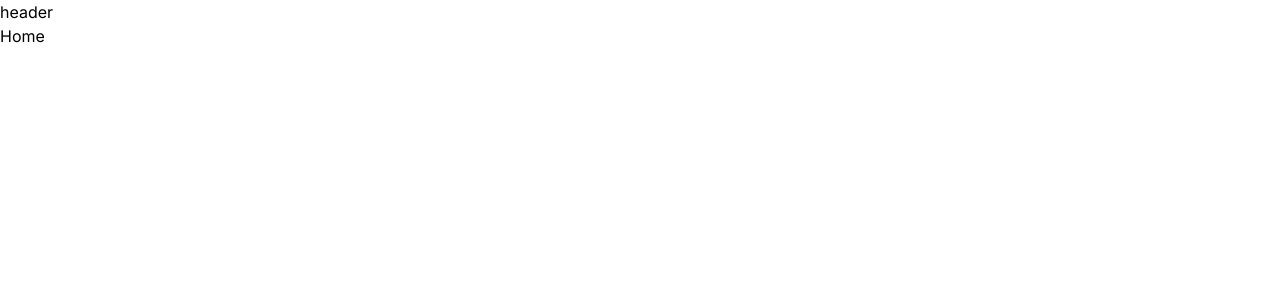
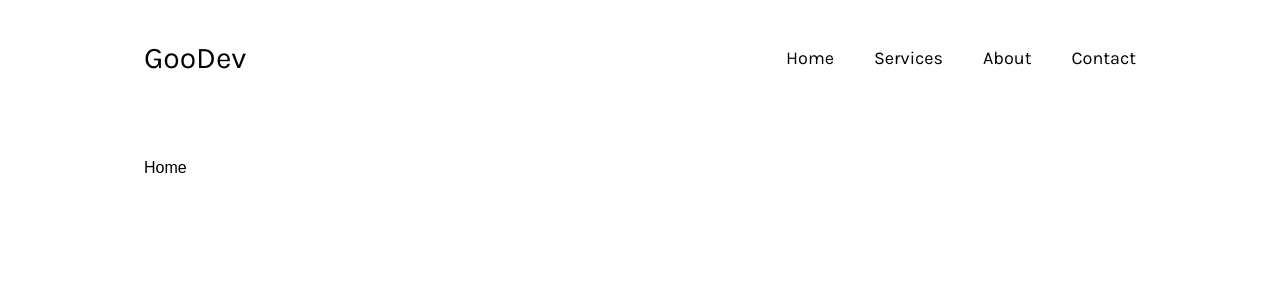
Before and after one commit to Goodev-SG/goodev, a Next.js app: page / in a window 1280 px wide. Shown: the top 300 px of the page. Built offline with nearby package versions, Linux system fonts and the light colour scheme.

Commit message:
header nav

```diff
--- a/app/layout.tsx
+++ b/app/layout.tsx
@@ -1,8 +1,8 @@
 import type { Metadata } from "next";
-import { Inter } from "next/font/google";
+import { Karla } from "next/font/google";
 import "../styles/globals.css";
 
-const inter = Inter({ subsets: ["latin"] });
+const karla = Karla({ subsets: ["latin"] });
 
 export const metadata: Metadata = {
   title: "GooDev",
@@ -16,7 +16,7 @@ export default function RootLayout({
 }>) {
   return (
     <html lang="en">
-      <body className={inter.className}>{children}</body>
+      <body className="px-5 py-5 sm:px-36 sm:py-10">{children}</body>
     </html>
   );
 }
--- a/app/page.tsx
+++ b/app/page.tsx
@@ -1,8 +1,8 @@
-import Header from "@/components/header";
+import Nav from "@/components/nav";
 const Home = () => {
   return (
     <div>
-      <Header />
+      <Nav />
       <h1>Home</h1>
     </div>
   );
--- a/components/header.tsx
+++ /dev/null
@@ -1,7 +0,0 @@
-import React from "react";
-
-const Header = () => {
-  return <div>header</div>;
-};
-
-export default Header;
--- /dev/null
+++ b/components/nav.tsx
@@ -0,0 +1,33 @@
+import React from "react";
+import Link from "next/link";
+import Image from "next/image";
+
+const Nav = () => {
+  return (
+    <nav className="flex flex-row sm:justify-between mb-5 sm:mb-20 items-center">
+      <div className="">
+        <Link href="/">
+          <h1 className="text-3xl font-karla">GooDev</h1>
+        </Link>
+      </div>
+      <div className="hidden sm:block">
+        <ul className=" flex flex-row gap-10">
+          <li className="text-lg hover:text-purple-600 font-karla">
+            <Link href={"/"}>Home</Link>
+          </li>
+          <li className="text-lg hover:text-purple-600 font-karla">
+            <Link href={"/Services"}>Services</Link>
+          </li>
+          <li className="text-lg hover:text-purple-600 font-karla">
+            <Link href={"/About"}>About</Link>
+          </li>
+          <li className="text-lg hover:text-purple-600 font-karla">
+            <Link href={"/Contact"}>Contact</Link>
+          </li>
+        </ul>
+      </div>
+    </nav>
+  );
+};
+
+export default Nav;
--- a/styles/globals.css
+++ b/styles/globals.css
@@ -1,3 +1,4 @@
+@import url('https://fonts.googleapis.com/css2?family=Karla:ital,wght@0,200..800;1,200..800&display=swap');
 @tailwind base;
 @tailwind components;
 @tailwind utilities;
--- a/tailwind.config.ts
+++ b/tailwind.config.ts
@@ -7,6 +7,11 @@ const config: Config = {
     "./app/**/*.{js,ts,jsx,tsx,mdx}",
   ],
   theme: {
+    fontFamily: {
+      sans: ['Graphik', 'sans-serif'],
+      serif: ['Merriweather', 'serif'],
+      karla: ['Karla', 'sans']
+    },
     extend: {
       backgroundImage: {
         "gradient-radial": "radial-gradient(var(--tw-gradient-stops))",
```
